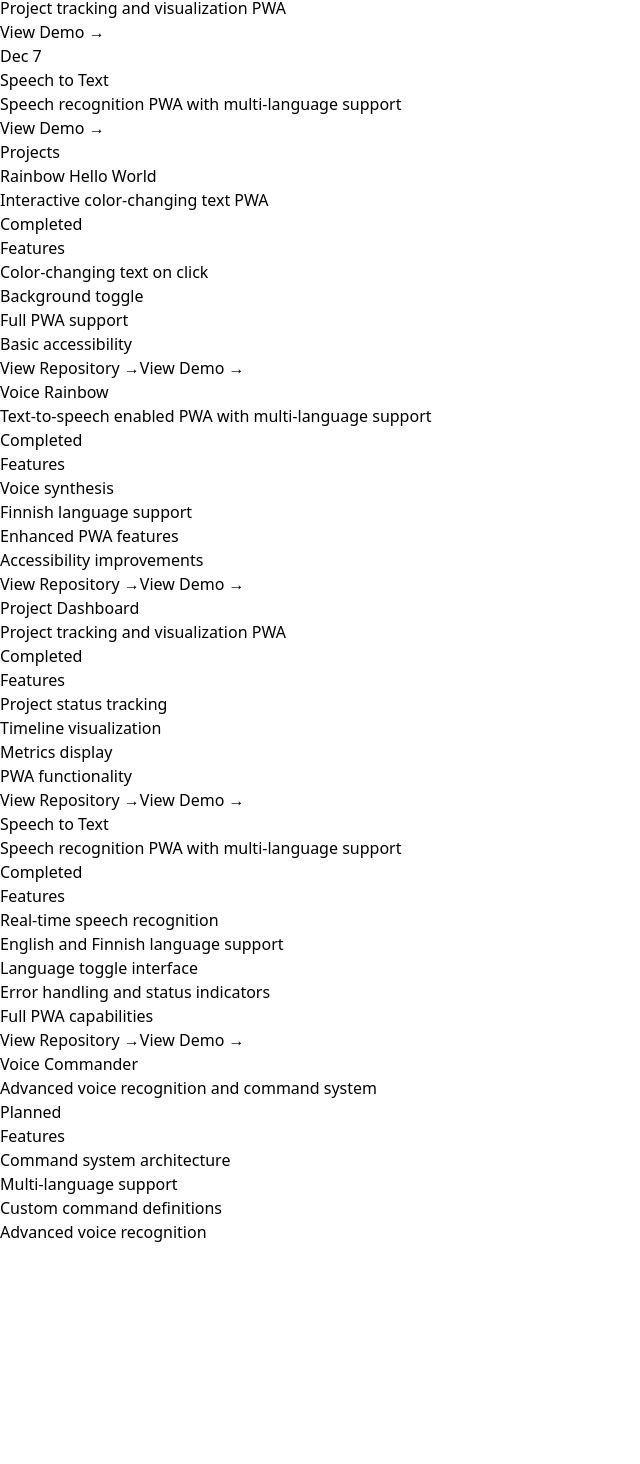
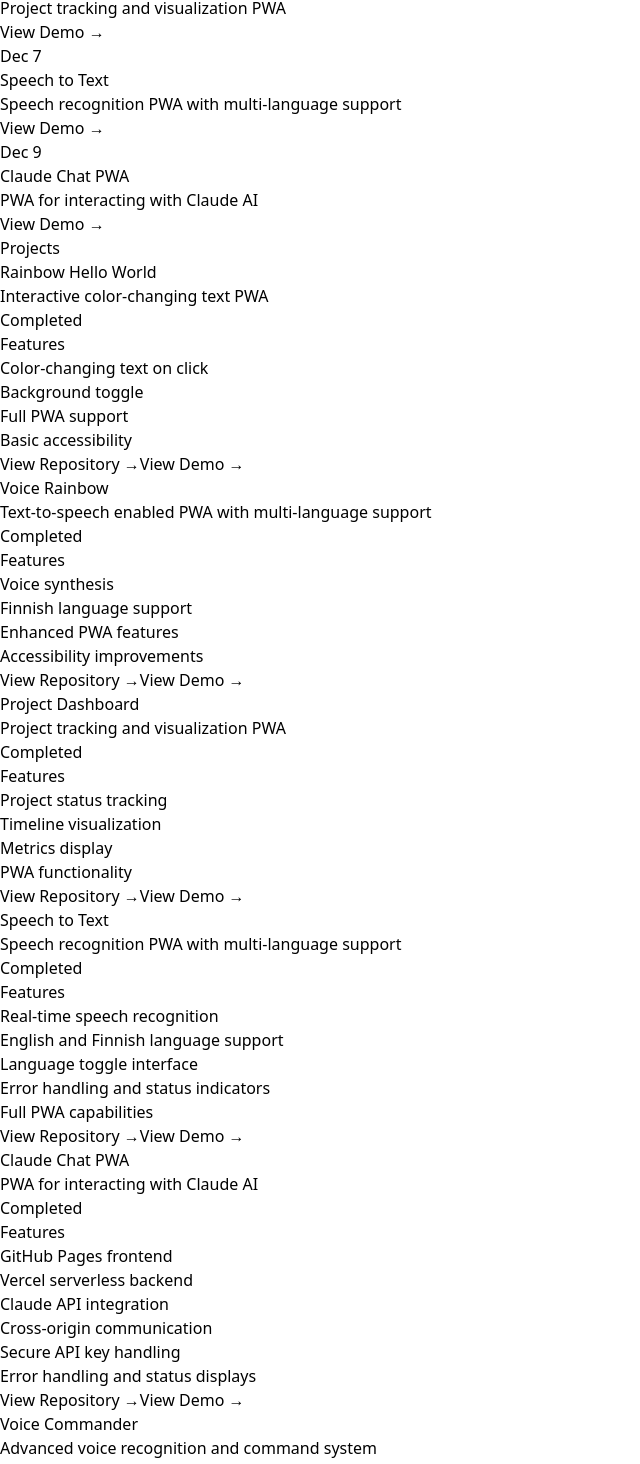
Before and after one commit to Magnazee/PWA003, a React (Vite) app: page / in a window 1280 px wide. Shown: the part 556-2020 px from the top of the page, without its empty margins (0-640 px from the left). Before the commit the page ends 1800 px from the top, so only its background shows below. Built offline with nearby package versions, Linux system fonts and the light colour scheme.

Commit message:
Update projects data with PWA005 completion

```diff
--- a/src/data/projects.ts
+++ b/src/data/projects.ts
@@ -78,10 +78,28 @@
   },
   {
     id: 'pwa005',
+    name: 'Claude Chat PWA',
+    description: 'PWA for interacting with Claude AI',
+    status: 'completed',
+    startDate: '2024-12-09',
+    endDate: '2024-12-09',
+    repo: 'https://github.com/Magnazee/PWA005',
+    demo: 'https://magnazee.github.io/PWA005/',
+    features: [
+      'GitHub Pages frontend',
+      'Vercel serverless backend',
+      'Claude API integration',
+      'Cross-origin communication',
+      'Secure API key handling',
+      'Error handling and status displays'
+    ]
+  },
+  {
+    id: 'pwa006',
     name: 'Voice Commander',
     description: 'Advanced voice recognition and command system',
     status: 'planned',
-    startDate: '2024-12-09',
+    startDate: '2024-12-10',
     features: [
       'Command system architecture',
       'Multi-language support',
```
